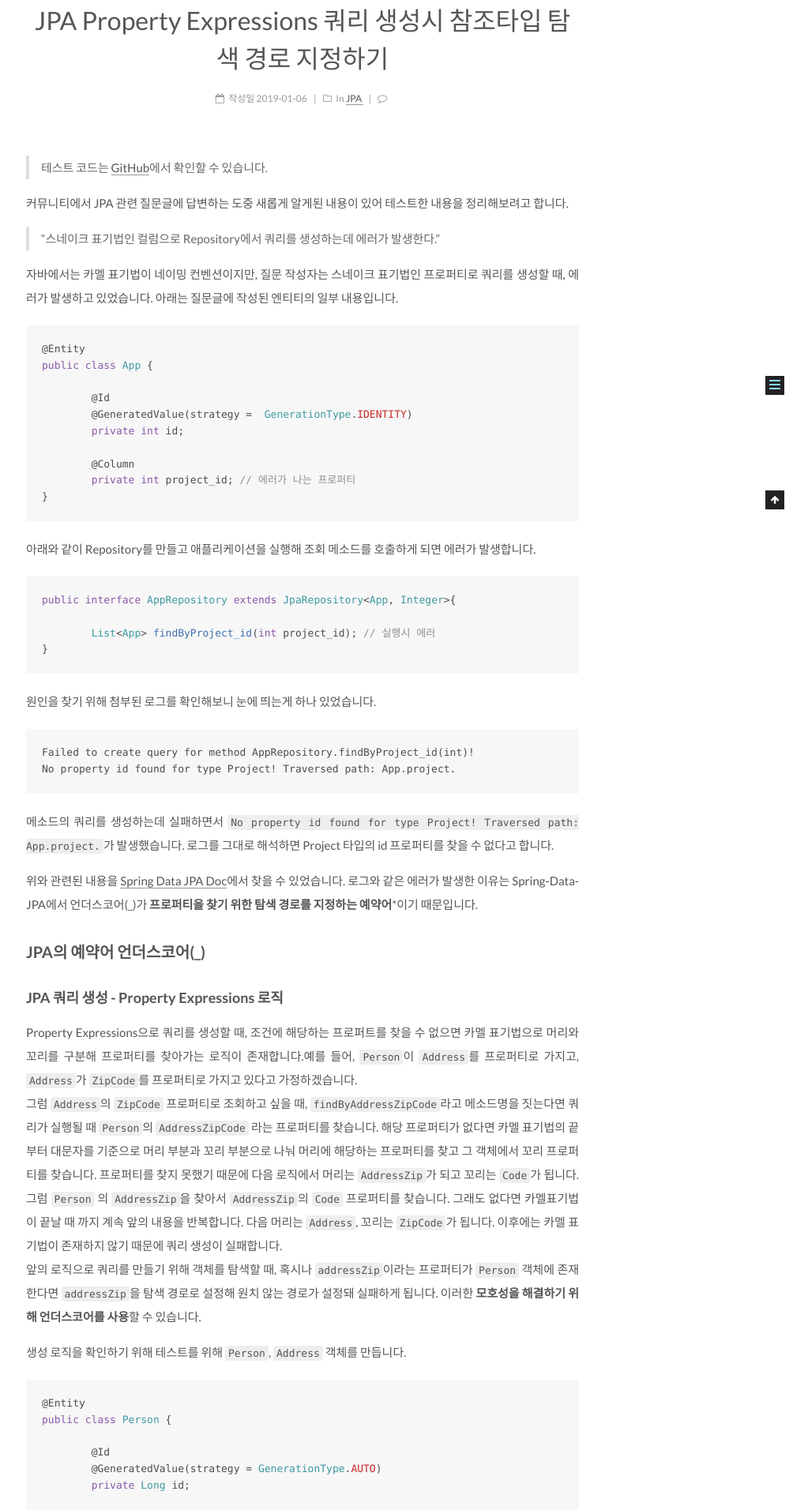
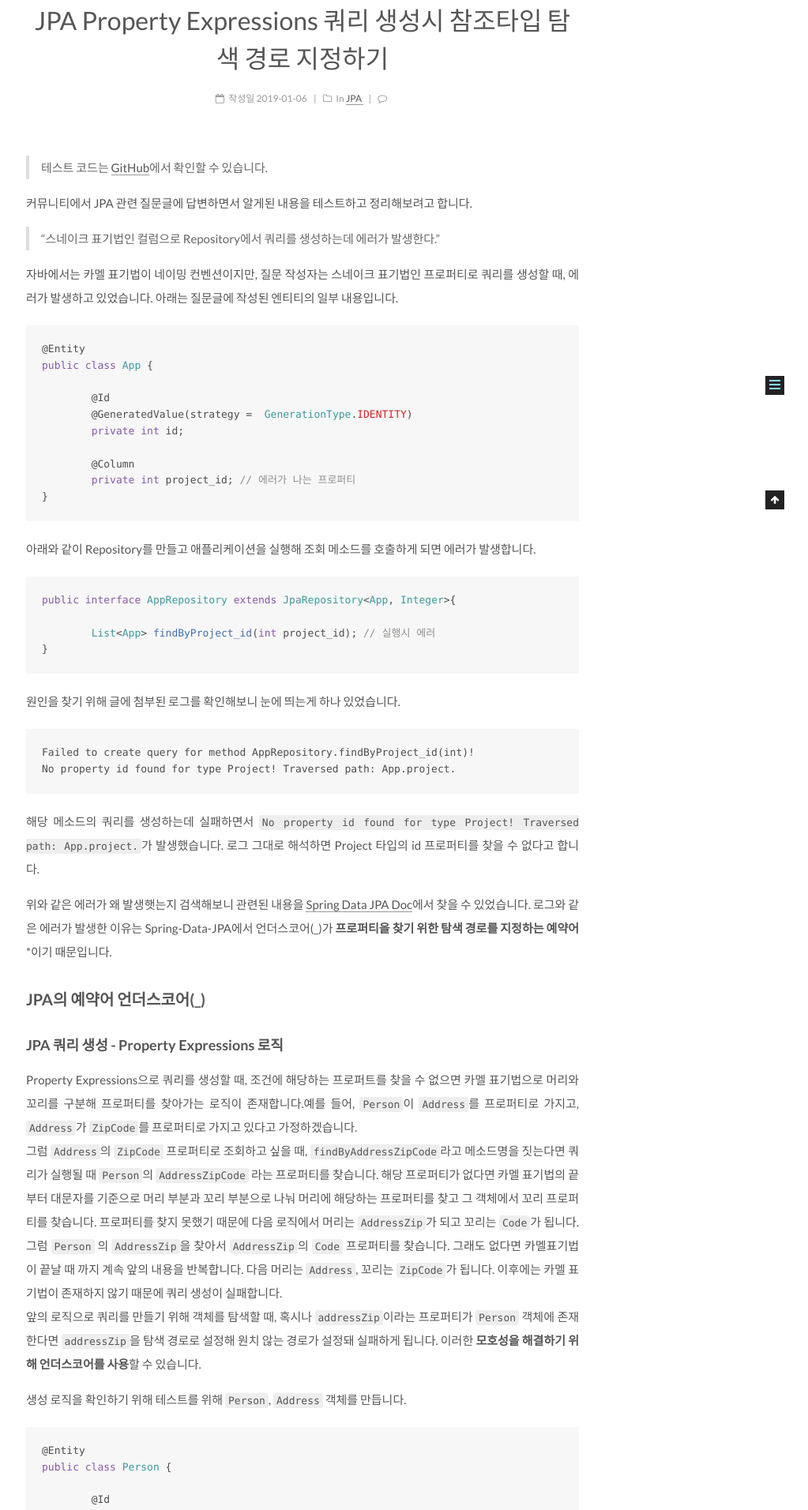
Before and after one commit to jhpapa/jhpapa.github.io, a Jekyll site: the page built from _posts/2019-01-07-jpa-query-creation-with-underscore.md, in a window 1280 px wide. Shown: the part 355-2267 px from the top of the page at 79% size, without its empty margins (257-1280 px from the left). Built offline with Jekyll 4.4.1, drawn with Linux system fonts in a browser that asks for light colours; some of the changed text lies outside the part shown.

Commit message:
포스트 수정

````diff
--- a/_posts/2019-01-07-jpa-query-creation-with-underscore.md
+++ b/_posts/2019-01-07-jpa-query-creation-with-underscore.md
@@ -12,7 +12,7 @@
 
 > 테스트 코드는 [GitHub](https://github.com/hongsii/blog-code/tree/master/jpa-underscore-test)에서 확인할 수 있습니다.
 
-커뮤니티에서 JPA 관련 질문글에 답변하는 도중 새롭게 알게된 내용이 있어 테스트한 내용을 정리해보려고 합니다.
+커뮤니티에서 JPA 관련 질문글에 답변하면서 알게된 내용을 테스트하고 정리해보려고 합니다.
 
 > "스네이크 표기법인 컬럼으로 Repository에서 쿼리를 생성하는데 에러가 발생한다."
 
@@ -40,16 +40,16 @@
 }
 ```
 
-원인을 찾기 위해 첨부된 로그를 확인해보니 눈에 띄는게 하나 있었습니다.
+원인을 찾기 위해 글에 첨부된 로그를 확인해보니 눈에 띄는게 하나 있었습니다.
 
 ```
 Failed to create query for method AppRepository.findByProject_id(int)!
 No property id found for type Project! Traversed path: App.project.
 ```
 
-메소드의 쿼리를 생성하는데 실패하면서 `No property id found for type Project! Traversed path: App.project.`가 발생했습니다. 로그를 그대로 해석하면 Project 타입의 id 프로퍼티를 찾을 수 없다고 합니다.
+해당 메소드의 쿼리를 생성하는데 실패하면서 `No property id found for type Project! Traversed path: App.project.`가 발생했습니다. 로그 그대로 해석하면 Project 타입의 id 프로퍼티를 찾을 수 없다고 합니다.
 
-위와 관련된 내용을 [Spring Data JPA Doc](https://docs.spring.io/spring-data/jpa/docs/current/reference/html/#repositories.query-methods.query-property-expressions)에서 찾을 수 있었습니다. 로그와 같은 에러가 발생한 이유는 Spring-Data-JPA에서 언더스코어(_)가 **프로퍼티을 찾기 위한 탐색 경로를 지정하는 예약어***이기 때문입니다.
+위와 같은 에러가 왜 발생햇는지 검색해보니 관련된 내용을 [Spring Data JPA Doc](https://docs.spring.io/spring-data/jpa/docs/current/reference/html/#repositories.query-methods.query-property-expressions)에서 찾을 수 있었습니다. 로그와 같은 에러가 발생한 이유는 Spring-Data-JPA에서 언더스코어(_)가 **프로퍼티을 찾기 위한 탐색 경로를 지정하는 예약어***이기 때문입니다.
 
 ## JPA의 예약어 언더스코어(_)
 
@@ -152,8 +152,9 @@
 
 ### 결론
 
-언더스코어는 이미 `Spring Data JPA`의 **탐색 경로를 설정하는 예약어**이기 때문에 Property Expressions에 사용하면 안됩니다.
-스네이크 표기법을 사용하기보단 자바의 네이밍 컨벤션인 카멜 표기법을 사용하는 것을 추천합니다.
+언더스코어는 이미 `Spring Data JPA`의 **탐색 경로를 설정하는 예약어**이기 때문에 Property Expressions에 사용하면 안됩니다. 스네이크 표기법을 사용하기보단 자바의 네이밍 컨벤션인 카멜 표기법을 사용하는 것을 추천합니다.
+객체 그래프를 탐색하는 조건의 경우 `_`를 사용하면 객체 그래프 탐색 경로를 지정할 수 있습니다. (사용하지 않아도 탐색 경로 설정 로직에 따라 객체 그래프를 탐색하겠지만, 모호한 경우가 있을 수 있으니 명시적으로 탐색 경로를 지정해주는게 좋다고 생각합니다.)
+
 
 ----------------------------------
 
````
